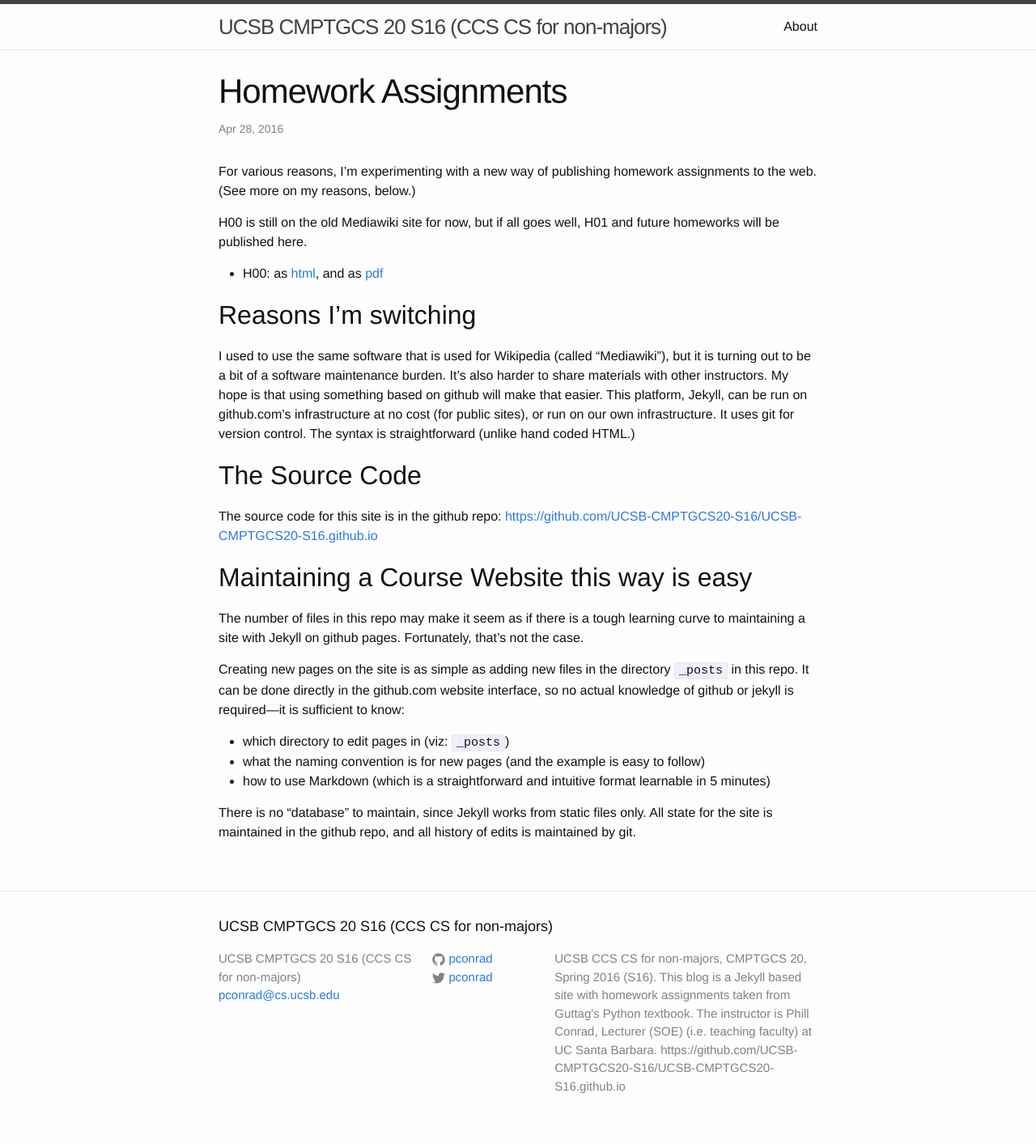
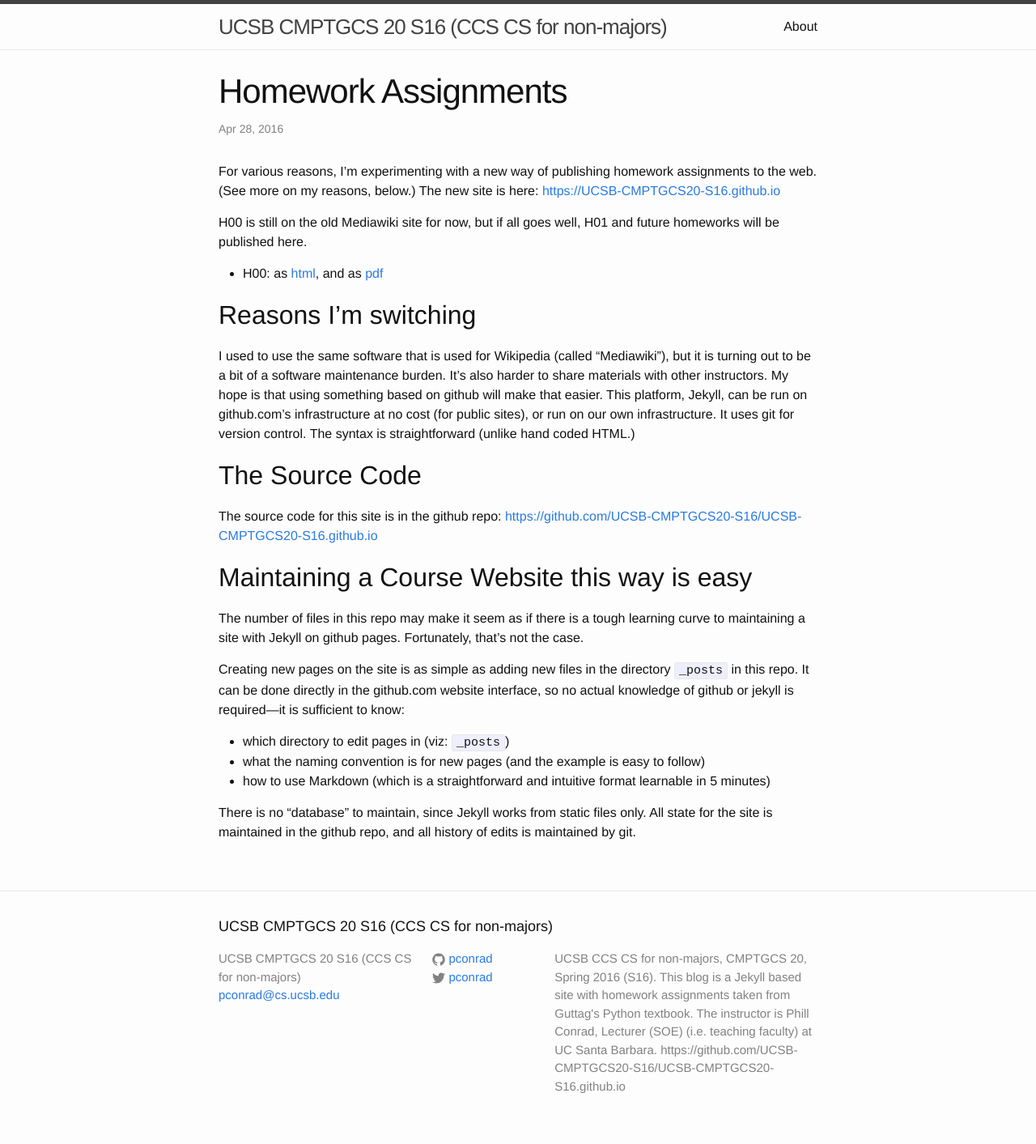
Before and after one commit to UCSB-CMPTGCS20-S16/UCSB-CMPTGCS20-S16.github.io, a Jekyll site: the page built from _posts/2016-04-28-Homework-S16-Intro.markdown, in a window 1280 px wide. Shown: the whole page at 81% size. Built offline with Jekyll 4.4.1, drawn with Linux system fonts in a browser that asks for light colours.

Commit message:
Update 2016-04-28-Homework-S16-Intro.markdown

```diff
--- a/_posts/2016-04-28-Homework-S16-Intro.markdown
+++ b/_posts/2016-04-28-Homework-S16-Intro.markdown
@@ -5,7 +5,9 @@ date:   2016-04-28 08:50:13 -0700
 categories: hwk S16 CS20
 ---
 
-For various reasons, I'm experimenting with a new way of publishing homework assignments to the web.  (See more on my reasons, below.)
+
+
+For various reasons, I'm experimenting with a new way of publishing homework assignments to the web.  (See more on my reasons, below.)  The new site is here: [https://UCSB-CMPTGCS20-S16.github.io](https://UCSB-CMPTGCS20-S16.github.io)
 
 H00 is still on the old Mediawiki site for now, but if all goes well, H01 and future homeworks will be published here.
 
```
